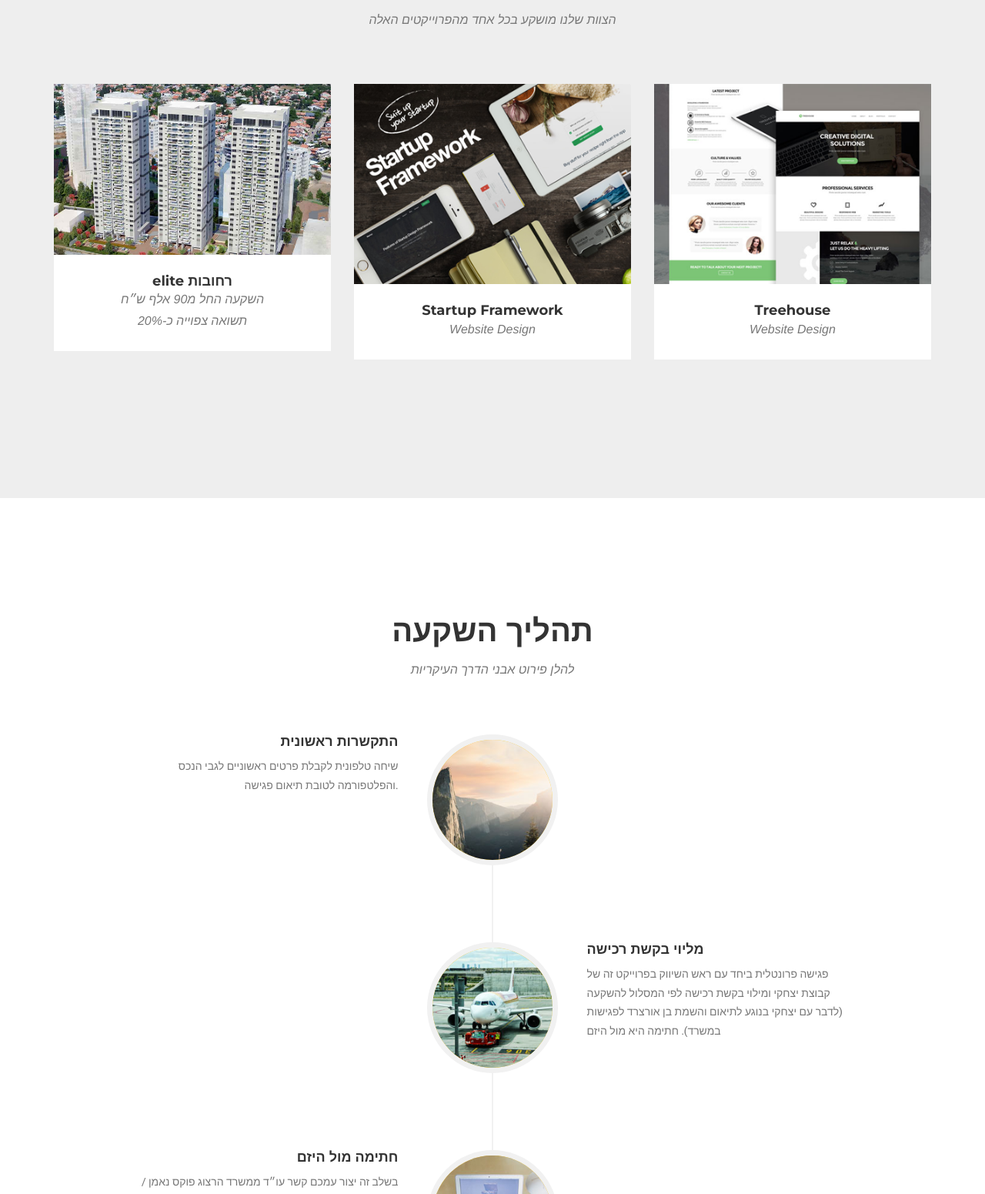
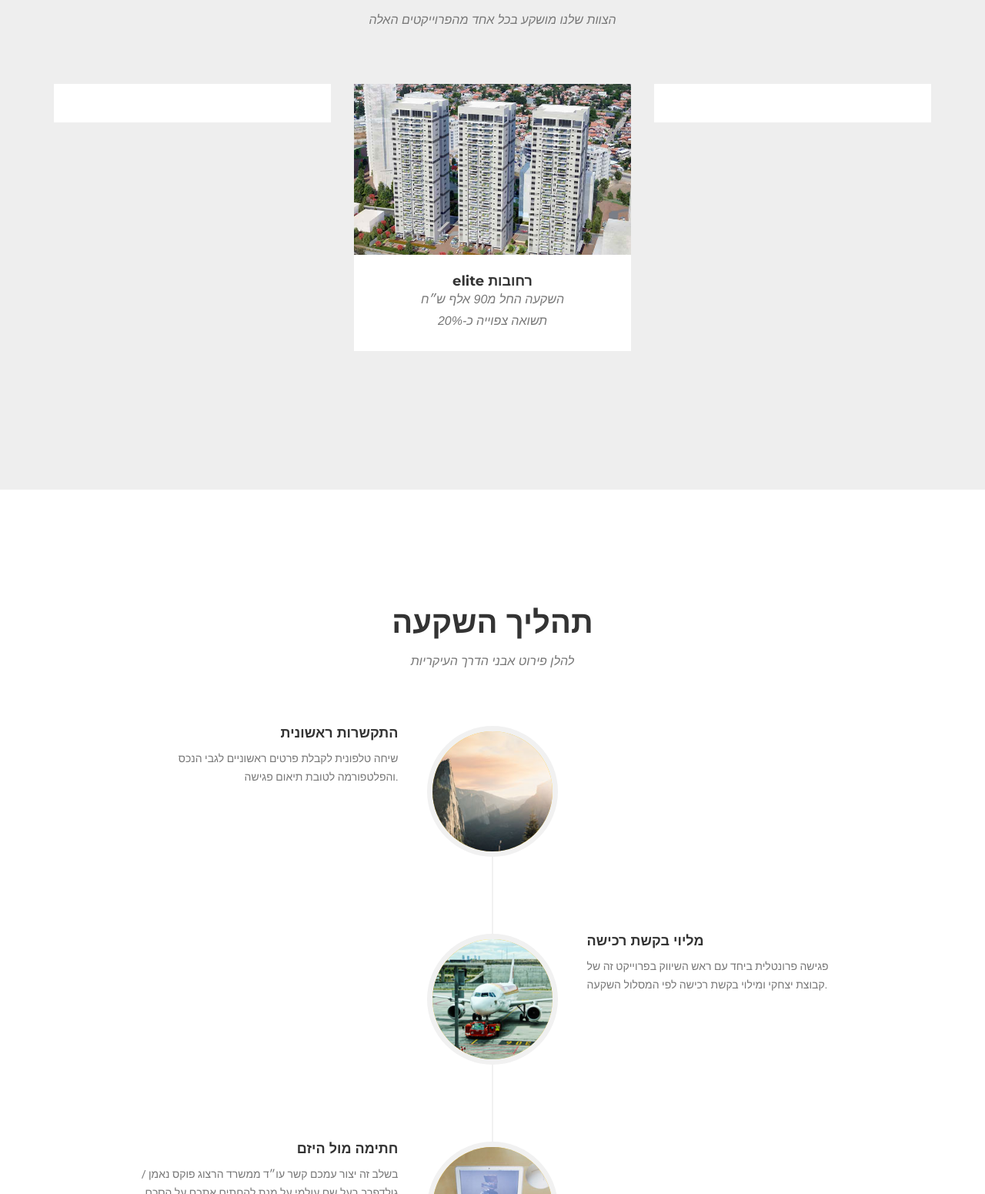
Before and after one commit to Izakiyan/partments, a website: page public/index.html in a window 1280 px wide. Shown: the part 2096-3647 px from the top of the page at 77% size. Drawn offline with nearby package versions, Linux system fonts and the light colour scheme; some packages are replaced by stand-ins of ours; a script that the page names is missing; a web font is replaced by a local one.

Commit message:
projecגt

```diff
--- a/public/index.html
+++ b/public/index.html
@@ -158,12 +158,12 @@
                                 <i class="fa fa-plus fa-3x"></i>
                             </div>
                         </div>
-                        <img src="/img/קבוצת יצחקי/רחובות/Screen Shot 2017-02-16 at 12.48.34 PM.png" class="img-responsive" alt="">
+                        <!-- <img src="/img/קבוצת יצחקי/רחובות/Screen Shot 2017-02-16 at 12.48.34 PM.png" class="img-responsive" alt=""> -->
                     </a>
                     <div class="portfolio-caption">
-                        <h4>elite רחובות</h4>
+                        <!-- <h4>elite רחובות</h4>
                         <p class="text-muted">השקעה החל מ90 אלף ש״ח</p>
-                        <p class="text-muted">תשואה צפוייה כ-20%</p>
+                        <p class="text-muted">תשואה צפוייה כ-20%</p> -->
                     </div>
                 </div>
                 <div class="col-md-4 col-sm-6 portfolio-item">
@@ -173,25 +173,31 @@
                                 <i class="fa fa-plus fa-3x"></i>
                             </div>
                         </div>
-                        <img src="img/portfolio/startup-framework.png" class="img-responsive" alt="">
+                        <!-- <img src="img/portfolio/startup-framework.png" class="img-responsive" alt=""> -->
+                        <img src="/img/קבוצת יצחקי/רחובות/Screen Shot 2017-02-16 at 12.48.34 PM.png" class="img-responsive" alt="">
+
                     </a>
                     <div class="portfolio-caption">
-                        <h4>Startup Framework</h4>
-                        <p class="text-muted">Website Design</p>
+                        <!-- <h4>Startup Framework</h4>
+                        <p class="text-muted">Website Design</p> -->
+                        <h4>elite רחובות</h4>
+                        <p class="text-muted">השקעה החל מ90 אלף ש״ח</p>
+                        <p class="text-muted">תשואה צפוייה כ-20%</p>
                     </div>
                 </div>
                 <div class="col-md-4 col-sm-6 portfolio-item">
                     <a href="#portfolioModal3" class="portfolio-link" data-toggle="modal">
+
                         <div class="portfolio-hover">
                             <div class="portfolio-hover-content">
                                 <i class="fa fa-plus fa-3x"></i>
                             </div>
                         </div>
-                        <img src="img/portfolio/treehouse.png" class="img-responsive" alt="">
+                        <!-- <img src="img/portfolio/treehouse.png" class="img-responsive" alt=""> -->
                     </a>
                     <div class="portfolio-caption">
-                        <h4>Treehouse</h4>
-                        <p class="text-muted">Website Design</p>
+                        <!-- <h4>Treehouse</h4>
+                        <p class="text-muted">Website Design</p> -->
                     </div>
                 </div>
                 <!-- <div class="col-md-4 col-sm-6 portfolio-item">
@@ -274,9 +280,10 @@
                                     <h4 class="subheading"> מליוי בקשת רכישה</h4>
                                 </div>
                                 <div class="timeline-body">
-                                    <p class="text-muted">פגישה פרונטלית ביחד עם ראש השיווק בפרוייקט זה של קבוצת יצחקי ומילוי בקשת רכישה לפי המסלול להשקעה (לדבר עם יצחקי בנוגע לתיאום והשמת בן אורצרד לפגישות במשרד).
-חתימה היא מול היזם
+                                    <p class="text-muted">
+                                      פגישה פרונטלית ביחד עם ראש השיווק בפרוייקט זה של קבוצת יצחקי ומילוי בקשת רכישה לפי המסלול השקעה.
                                     </p>
+
 
                                 </div>
                             </div>
```
